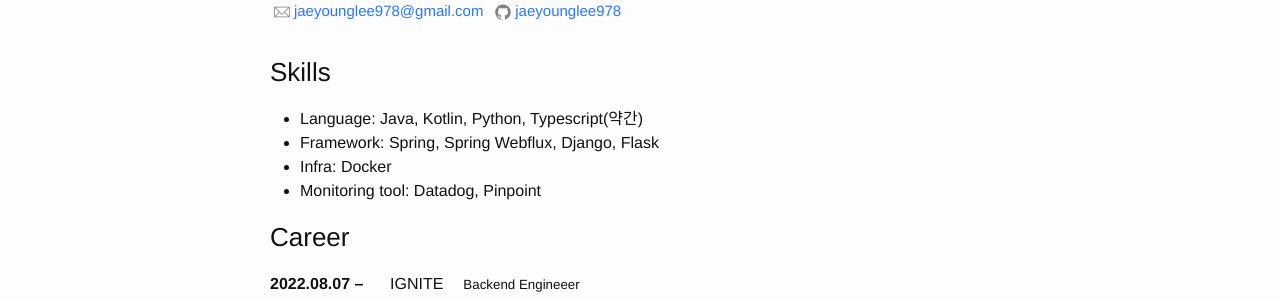
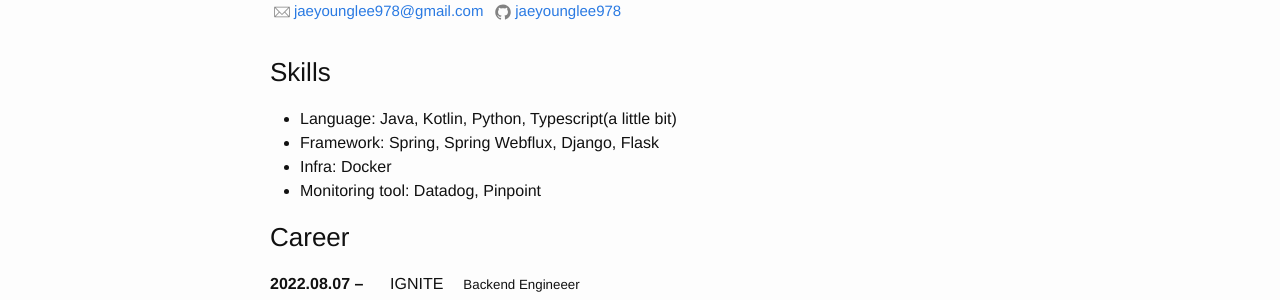
Before and after one commit to jaeyounglee978/jaeyounglee978.github.io, a Jekyll site: the page built from index.md, in a window 1280 px wide and 900 px high. Shown: the part 149-449 px from the top of the window. Built offline with Jekyll 4.4.1, drawn with Linux system fonts in a browser that asks for light colours.

Commit message:
Update language proficiency description

```diff
--- a/index.md
+++ b/index.md
@@ -28,7 +28,7 @@ title: "Jaeyoung Lee CV"
 
 
 ### Skills
-- Language: Java, Kotlin, Python, Typescript(약간)
+- Language: Java, Kotlin, Python, Typescript(a little bit)
 - Framework: Spring, Spring Webflux, Django, Flask
 - Infra: Docker
 - Monitoring tool: Datadog, Pinpoint
```
